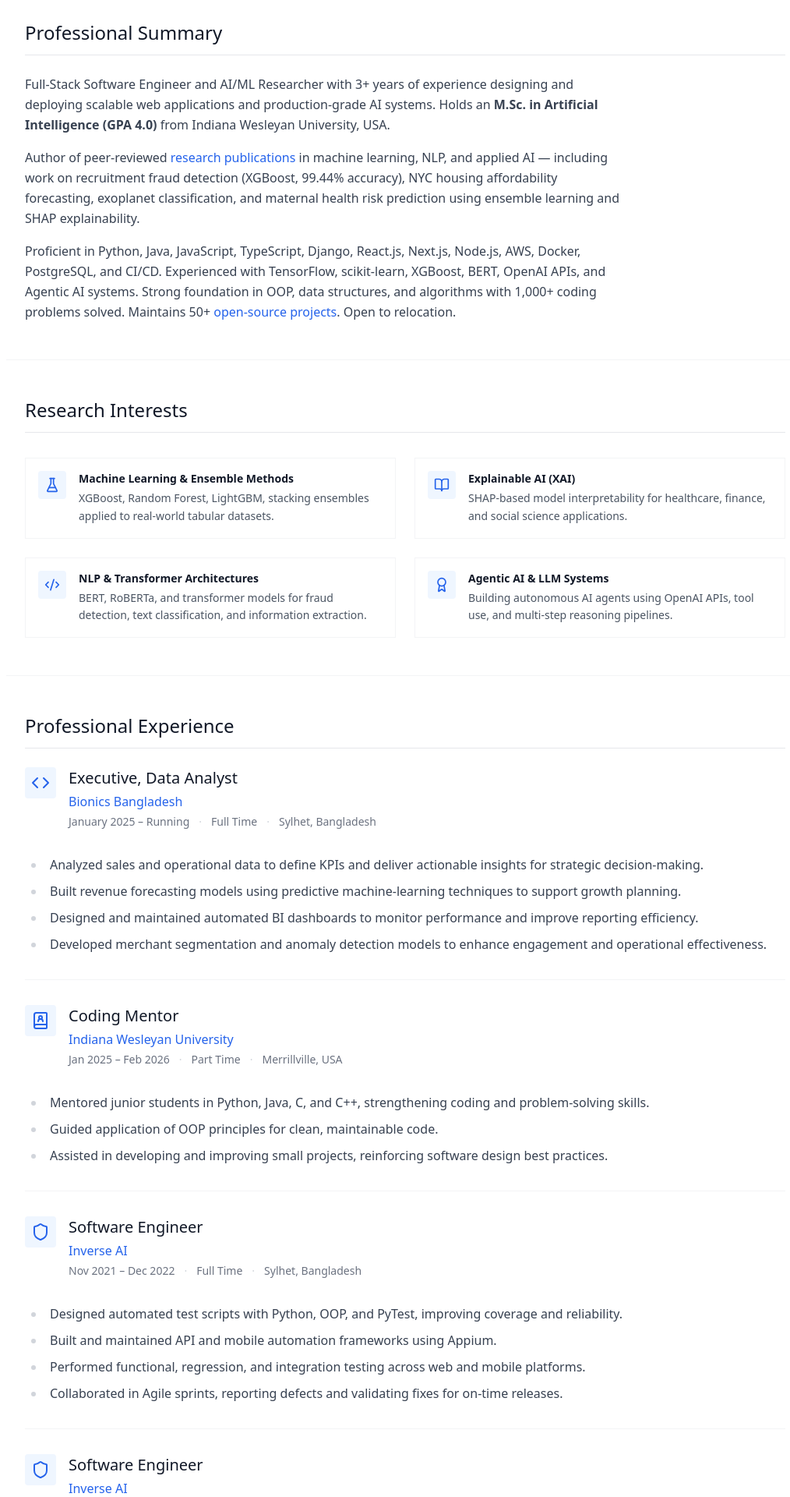
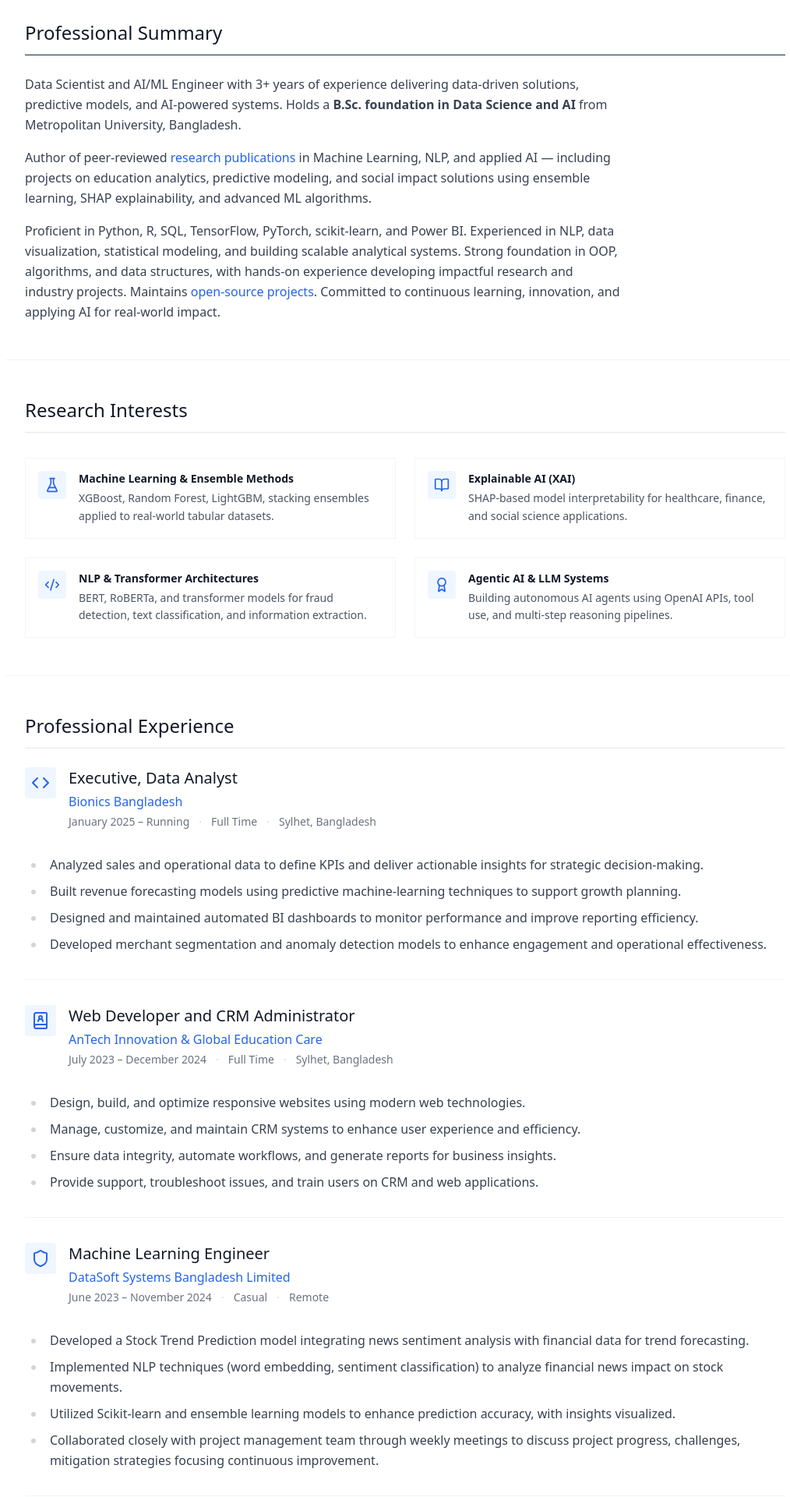
Before and after one commit to nakib33/Nakib-s-Portfolio, a Next.js app: page /pages/about in a window 1280 px wide. Shown: the part 580-2500 px from the top of the page at 78% size, without its empty margins (120-1134 px from the left). Built offline with nearby package versions, Linux system fonts and the light colour scheme.

Commit message:
Update portfolio content

```diff
--- a/src/app/components/Experience.js
+++ b/src/app/components/Experience.js
@@ -19,43 +19,44 @@ const Experience = () => {
         },
         {
             icon: <BookUser className="w-6 h-6 text-blue-600" />,
-            title: "Coding Mentor",
-            company: "Indiana Wesleyan University",
-            type: "Part Time",
-            location: "Merrillville, USA",
-            period: "Jan 2025 – Feb 2026",
+            title: "Web Developer and CRM Administrator",
+            company: "AnTech Innovation & Global Education Care",
+            type: "Full Time",
+            location: "Sylhet, Bangladesh",
+            period: "July 2023 – December 2024",
             responsibilities: [
-                "Mentored junior students in Python, Java, C, and C++, strengthening coding and problem-solving skills.",
-                "Guided application of OOP principles for clean, maintainable code.",
-                "Assisted in developing and improving small projects, reinforcing software design best practices."
+                "Design, build, and optimize responsive websites using modern web technologies.",
+                "Manage, customize, and maintain CRM systems to enhance user experience and efficiency.",
+                "Ensure data integrity, automate workflows, and generate reports for business insights.  ",
+                "Provide support, troubleshoot issues, and train users on CRM and web applications."
             ]
         },
         {
             icon: <Shield className="w-6 h-6 text-blue-600" />,
-            title: "Software Engineer",
-            company: "Inverse AI",
-            type: "Full Time",
-            location: "Sylhet, Bangladesh",
-            period: "Nov 2021 – Dec 2022",
+            title: "Machine Learning Engineer",
+            company: "DataSoft Systems Bangladesh Limited",
+            type: "Casual",
+            location: "Remote",
+            period: "June 2023 – November 2024",
             responsibilities: [
-                "Designed automated test scripts with Python, OOP, and PyTest, improving coverage and reliability.",
-                "Built and maintained API and mobile automation frameworks using Appium.",
-                "Performed functional, regression, and integration testing across web and mobile platforms.",
-                "Collaborated in Agile sprints, reporting defects and validating fixes for on-time releases."
+                "Developed a Stock Trend Prediction model integrating news sentiment analysis with financial data for trend forecasting. ",
+                "Implemented NLP techniques (word embedding, sentiment classification) to analyze financial news impact on stock movements. ",
+                "Utilized Scikit-learn and ensemble learning models to enhance prediction accuracy, with insights visualized.",
+                "Collaborated closely with project management team through weekly meetings to discuss project progress, challenges, mitigation strategies focusing continuous improvement."
             ]
         },
         {
             icon: <Shield className="w-6 h-6 text-blue-600" />,
-            title: "Software Engineer",
-            company: "Inverse AI",
+            title: "IT Instructor and IT Support Technician",
+            company: "UCEP BANGLADESH",
             type: "Full Time",
             location: "Sylhet, Bangladesh",
-            period: "Nov 2021 – Dec 2022",
+            period: "June 2022 – April 2023",
             responsibilities: [
-                "Designed automated test scripts with Python, OOP, and PyTest, improving coverage and reliability.",
-                "Built and maintained API and mobile automation frameworks using Appium.",
-                "Performed functional, regression, and integration testing across web and mobile platforms.",
-                "Collaborated in Agile sprints, reporting defects and validating fixes for on-time releases."
+                "Diagnose and resolve hardware, software, and network issues.",
+                "Instruct and mentor school & diploma students in IT-related subjects.",
+                "Conduct training sessions on various IT skills for students.",
+                "Equip students with ICT skills to build careers locally and abroad "
             ]
         },
     ];
--- a/src/app/pages/about/page.js
+++ b/src/app/pages/about/page.js
@@ -158,16 +158,16 @@ export default function AboutPage() {
 
       {/* ── Professional Summary ── */}
       <section className="max-w-5xl mx-auto px-6 py-12 border-b border-gray-100">
-        <h2 className="text-2xl font-light text-gray-900 border-b border-gray-200 pb-3 mb-6">
+        <h2 className="text-2xl font-light text-gray-900 border-b border-sky-950 pb-3 mb-6">
           Professional Summary
         </h2>
         <div className="max-w-3xl space-y-4 text-gray-700 leading-relaxed text-base">
           <p>
-            Full-Stack Software Engineer and AI/ML Researcher with 3+ years of
-            experience designing and deploying scalable web applications and
-            production-grade AI systems. Holds an{" "}
-            <strong>M.Sc. in Artificial Intelligence (GPA 4.0)</strong> from
-            Indiana Wesleyan University, USA.
+            Data Scientist and AI/ML Engineer with 3+ years of experience
+            delivering data-driven solutions, predictive models, and AI-powered
+            systems. Holds a{" "}
+            <strong>B.Sc. foundation in Data Science and AI</strong>{" "}
+            from Metropolitan University, Bangladesh.
           </p>
           <p>
             Author of peer-reviewed{" "}
@@ -177,26 +177,26 @@ export default function AboutPage() {
             >
               research publications
             </Link>{" "}
-            in machine learning, NLP, and applied AI — including work on
-            recruitment fraud detection (XGBoost, 99.44% accuracy), NYC housing
-            affordability forecasting, exoplanet classification, and maternal
-            health risk prediction using ensemble learning and SHAP
-            explainability.
+            in Machine Learning, NLP, and applied AI — including projects on
+            education analytics, predictive modeling, and social impact
+            solutions using ensemble learning, SHAP explainability, and advanced
+            ML algorithms.
           </p>
           <p>
-            Proficient in Python, Java, JavaScript, TypeScript, Django,
-            React.js, Next.js, Node.js, AWS, Docker, PostgreSQL, and CI/CD.
-            Experienced with TensorFlow, scikit-learn, XGBoost, BERT, OpenAI
-            APIs, and Agentic AI systems. Strong foundation in OOP, data
-            structures, and algorithms with 1,000+ coding problems solved.
-            Maintains 50+{" "}
+            Proficient in Python, R, SQL, TensorFlow, PyTorch, scikit-learn, and
+            Power BI. Experienced in NLP, data visualization, statistical
+            modeling, and building scalable analytical systems. Strong
+            foundation in OOP, algorithms, and data structures, with hands-on
+            experience developing impactful research and industry projects.
+            Maintains{" "}
             <Link
               href="/pages/artifacts"
               className="text-blue-600 hover:underline font-medium"
             >
               open-source projects
             </Link>
-            . Open to relocation.
+            . Committed to continuous learning, innovation, and applying AI for
+            real-world impact.
           </p>
         </div>
       </section>
@@ -257,9 +257,9 @@ export default function AboutPage() {
           ))}
         </div>
       </section>
-       {/* ── Research highlight ── */}
+      {/* ── Research highlight ── */}
 
-       <section className="bg-slate-50 border-b border-gray-100">
+      <section className="bg-slate-50 border-b border-gray-100">
         <br /> <br />
         <div className="max-w-5xl mx-auto px-4">
           <div className="flex flex-col md:flex-row md:items-center md:justify-between gap-6">
```
